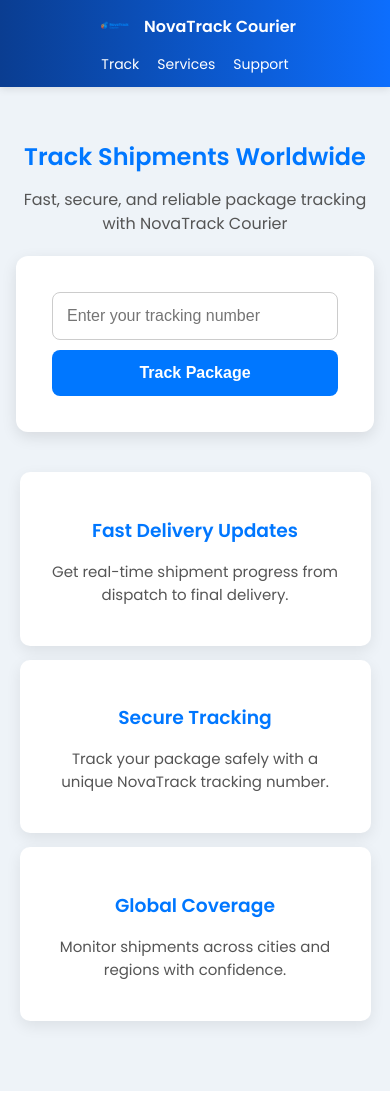
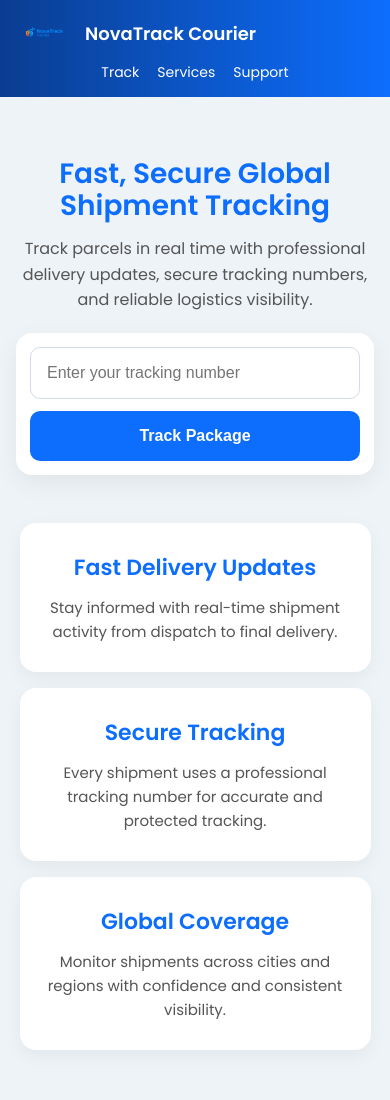
Before and after one commit to speechless001/novatrack-courier, a Flask app: page / in a window 390 px wide. Run offline with Flask 3, Linux system fonts and the light colour scheme; some libraries are stand-ins or nearby versions.

Commit message:
better css

```diff
--- a/templates/index.html
+++ b/templates/index.html
@@ -14,13 +14,6 @@
     background: #eef3f8;
     color: #222;
 }
-        .card, .stat-card, .table-section {
-    transition: 0.2s ease;
-}
-
-.card:hover, .stat-card:hover {
-    transform: translateY(-3px);
-}
 
 .navbar {
     background: linear-gradient(90deg, #0a3d91, #0d6efd);
@@ -28,381 +21,182 @@
     display: flex;
     justify-content: space-between;
     align-items: center;
-    padding: 12px 24px;
+    padding: 16px 28px;
     flex-wrap: wrap;
-    gap: 12px;
 }
 
 .nav-left {
     display: flex;
     align-items: center;
-    gap: 10px;
+    gap: 12px;
 }
 
 .nav-left img {
-    height: 85px;
+    height: 38px;
     width: auto;
 }
 
 .brand-name {
-    font-size: 18px;
-    font-weight: 600;
+    font-size: 24px;
+    font-weight: 700;
 }
 
 .nav-right {
     display: flex;
-    gap: 18px;
-    flex-wrap: wrap;
+    gap: 24px;
 }
 
 .nav-right a {
     color: white;
     text-decoration: none;
+    font-size: 15px;
     font-weight: 500;
 }
 
-.nav-right a:hover {
-    opacity: 0.7;
-}
-.navbar {
-    box-shadow: 0 2px 8px rgba(0,0,0,0.1);
+.hero {
+    padding: 70px 20px 40px;
+    text-align: center;
 }
 
-
-        .logo {
-    font-size: 28px;
-    font-weight: bold;
-    letter-spacing: 1px;
-}
-
-.logo span {
-    color: #00c6ff;
-}
-
-        .nav-links a {
-            color: white;
-            text-decoration: none;
-            margin-left: 25px;
-            font-size: 16px;
-            font-weight: bold;
-        }
-
-        .nav-links a:hover {
-            text-decoration: underline;
-        }
-
-        .hero {
-            text-align: center;
-            padding: 100px 20px 60px 20px;
+.hero-content {
+    max-width: 900px;
+    margin: 0 auto;
 }
 
 .hero h1 {
-            font-size: 48px;
-            color: #0077ff;
-            margin-bottom: 15px;
+    font-size: 46px;
+    margin-bottom: 14px;
+    color: #0d6efd;
+    line-height: 1.15;
 }
 
 .hero p {
-            font-size: 20px;
+    font-size: 18px;
     color: #555;
-            margin-bottom: 40px;
-        }
-
-        .track-box {
-            background: white;
-            width: 90%;
-            max-width: 850px;
-            margin: auto;
-            padding: 30px;
-            border-radius: 12px;
-            box-shadow: 0px 5px 15px rgba(0,0,0,0.1);
+    max-width: 760px;
+    margin: 0 auto 28px;
+    line-height: 1.6;
 }
 
 .track-form {
+    background: white;
+    padding: 16px;
+    border-radius: 16px;
+    box-shadow: 0 8px 24px rgba(0,0,0,0.06);
     display: flex;
     gap: 12px;
-            flex-wrap: wrap;
+    max-width: 760px;
+    margin: 0 auto;
 }
 
 .track-form input {
     flex: 1;
-            min-width: 260px;
-            padding: 15px;
+    padding: 16px;
     font-size: 16px;
-            border: 1px solid #ccc;
-            border-radius: 8px;
+    border: 1px solid #d3dbe6;
+    border-radius: 10px;
+    outline: none;
 }
 
 .track-form button {
-            padding: 15px 22px;
+    background: #0d6efd;
+    color: white;
+    border: none;
+    border-radius: 10px;
+    padding: 16px 22px;
     font-size: 16px;
-            border: none;
-            background: #0077ff;
-            color: white;
-            border-radius: 8px;
+    font-weight: 600;
     cursor: pointer;
-            font-weight: bold;
 }
 
 .track-form button:hover {
     background: #005ed6;
 }
 
-        .info-section {
+.container {
     width: 90%;
-            max-width: 1000px;
-            margin: 50px auto;
+    max-width: 1150px;
+    margin: 0 auto;
+}
+
+.features {
     display: grid;
     grid-template-columns: repeat(3, 1fr);
-            gap: 20px;
+    gap: 22px;
+    padding: 30px 0 50px;
 }
 
-        .info-card {
+.card {
     background: white;
-            padding: 25px;
-            border-radius: 10px;
-            box-shadow: 0px 5px 15px rgba(0,0,0,0.08);
+    border-radius: 16px;
+    padding: 28px 22px;
+    box-shadow: 0 6px 18px rgba(0,0,0,0.05);
     text-align: center;
 }
 
-        .info-card h3 {
-            color: #0077ff;
+.card h3 {
+    color: #0d6efd;
+    margin-top: 0;
     margin-bottom: 12px;
+    font-size: 22px;
 }
 
-        .info-card p {
+.card p {
     color: #555;
+    margin: 0;
+    line-height: 1.6;
     font-size: 15px;
 }
-        button, .btn, .action-btn {
-    transition: 0.2s ease;
-}
 
-button:hover, .btn:hover, .action-btn:hover {
-    transform: translateY(-1px);
-}
-.logo img {
-    height: 45px;
-    display: block;
-}
 @media (max-width: 768px) {
     .navbar {
-        padding: 10px 15px;
-        justify-content: center;
-        text-align: center;
-    }
-    @media (max-width: 768px) {
-    .search-box {
-        flex-direction: column;
+        padding: 14px 16px;
         gap: 10px;
     }
 
-    .search-box input,
-    .search-box button {
-        width: 100%;
-    }
-}
-.card {
-    margin-bottom: 15px;
-}
-.card {
-    box-shadow: 0 4px 12px rgba(0,0,0,0.08);
+    .brand-name {
+        font-size: 18px;
     }
 
-
-    .nav-left,
     .nav-right {
         width: 100%;
         justify-content: center;
+        gap: 18px;
     }
 
-    .brand-name {
-        font-size: 17px;
+    .nav-right a {
+        font-size: 14px;
+    }
+
+    .hero {
+        padding: 42px 16px 24px;
     }
 
     .hero h1 {
-        font-size: 34px;
+        font-size: 28px;
     }
 
     .hero p {
-        font-size: 17px;
-    }
-
-    .track-box {
-        width: 100%;
-        padding: 20px;
-        box-sizing: border-box;
+        font-size: 16px;
+        margin-bottom: 20px;
     }
 
     .track-form {
         flex-direction: column;
-        align-items: stretch;
+        padding: 14px;
     }
 
     .track-form input,
     .track-form button {
         width: 100%;
-        min-width: 0;
         box-sizing: border-box;
     }
 
-    .info-section,
-    .stats-grid,
-    .details-grid {
+    .features {
         grid-template-columns: 1fr;
+        gap: 16px;
+        padding-top: 24px;
     }
-
-    .progress-bar {
-        flex-wrap: wrap;
-        gap: 12px;
-        justify-content: center;
-    }
-
-    .step-line {
-        display: none;
-    }
-
-    .step {
-        width: 45%;
-        min-width: 130px;
-    }
-
-    .table-section {
-        overflow-x: auto;
-    }
-
-    table {
-        min-width: 700px;
-    }
-
-    .card,
-    .box,
-    .container {
-        width: 100%;
-        box-sizing: border-box;
-    }
-    body {
-    padding-bottom: 40px;
-}
-}
-@media (max-width: 768px) {
-    body {
-        padding-bottom: 20px;
-    }
-
-    .navbar {
-        padding: 12px 14px;
-        flex-wrap: wrap;
-        gap: 10px;
-    }
-
-    .nav-left {
-        gap: 8px;
-    }
-
-    .nav-left img {
-        height: 28px;
-    }
-
-    .brand-name {
-        font-size: 16px;
-    }
-
-    .nav-right {
-        width: 100%;
-        justify-content: center;
-        display: flex;
-        gap: 18px;
-        margin-top: 4px;
-    }
-
-    .nav-right a {
-        font-size: 14px;
-        margin-left: 0;
-    }
-
-    .hero {
-        padding: 40px 16px 20px;
-    }
-
-    .hero h1 {
-        font-size: 24px;
-        line-height: 1.2;
-        margin-bottom: 12px;
-    }
-
-    .hero p {
-        font-size: 16px;
-        line-height: 1.5;
-        margin-bottom: 20px;
-    }
-
-    .search-box,
-    .track-form {
-        flex-direction: column;
-        gap: 10px;
-        padding: 16px;
-    }
-
-    .search-box input,
-    .track-form input,
-    .search-box button,
-    .track-form button {
-        width: 100%;
-        box-sizing: border-box;
-        min-width: 0;
-    }
-
-    .search-box input,
-    .track-form input {
-        font-size: 16px;
-        padding: 14px;
-    }
-
-    .search-box button,
-    .track-form button {
-        font-size: 16px;
-        padding: 14px;
-    }
-
-    .features,
-    .info-section {
-        grid-template-columns: 1fr;
-        gap: 14px;
-        margin-top: 20px;
-    }
-
-    .card {
-        padding: 20px 16px;
-        margin-bottom: 0;
-    }
-
-    .card h3 {
-        font-size: 20px;
-        margin-bottom: 10px;
-    }
-
-    .card p {
-        font-size: 15px;
-        line-height: 1.6;
-    }
-
-    .container {
-        width: 94%;
-        max-width: 100%;
-        margin: 0 auto;
-    }
-
-    section,
-    .hero,
-    .features {
-        margin-bottom: 20px;
-    }
-}
-.features {
-    display: grid;
-    grid-template-columns: repeat(3, 1fr);
-    gap: 20px;
 }
     </style>
 
@@ -412,8 +206,7 @@ button:hover, .btn:hover, .action-btn:hover {
     <div class="navbar">
     <div class="nav-left">
         <img src="{{ url_for('static', filename='logo.png') }}" alt="NovaTrack Logo">
-        <span
-        class="brand-name">NovaTrack Courier</span>
+        <span class="brand-name">NovaTrack Courier</span>
     </div>
 
     <div class="nav-right">
@@ -424,10 +217,10 @@ button:hover, .btn:hover, .action-btn:hover {
 </div>
 
 <div class="hero">
-        <h1>Track Shipments Worldwide</h1>
-        <p>Fast, secure, and reliable package tracking with NovaTrack Courier</p>
+    <div class="hero-content">
+        <h1>Fast, Secure Global Shipment Tracking</h1>
+        <p>Track parcels in real time with professional delivery updates, secure tracking numbers, and reliable logistics visibility.</p>
 
-        <div class="track-box">
         <form class="track-form" action="/track" method="POST">
             <input type="text" name="tracking_number" placeholder="Enter your tracking number" required>
             <button type="submit">Track Package</button>
@@ -435,20 +228,20 @@ button:hover, .btn:hover, .action-btn:hover {
     </div>
 </div>
 
-    <div class="info-section">
-        <div class="info-card">
+<div class="features container">
+    <div class="card">
         <h3>Fast Delivery Updates</h3>
-            <p>Get real-time shipment progress from dispatch to final delivery.</p>
+        <p>Stay informed with real-time shipment activity from dispatch to final delivery.</p>
     </div>
 
-        <div class="info-card">
+    <div class="card">
         <h3>Secure Tracking</h3>
-            <p>Track your package safely with a unique NovaTrack tracking number.</p>
+        <p>Every shipment uses a professional tracking number for accurate and protected tracking.</p>
     </div>
 
-        <div class="info-card">
+    <div class="card">
         <h3>Global Coverage</h3>
-            <p>Monitor shipments across cities and regions with confidence.</p>
+        <p>Monitor shipments across cities and regions with confidence and consistent visibility.</p>
     </div>
 </div>
 
```
Lines whose indentation alone changed are shown as unchanged.
